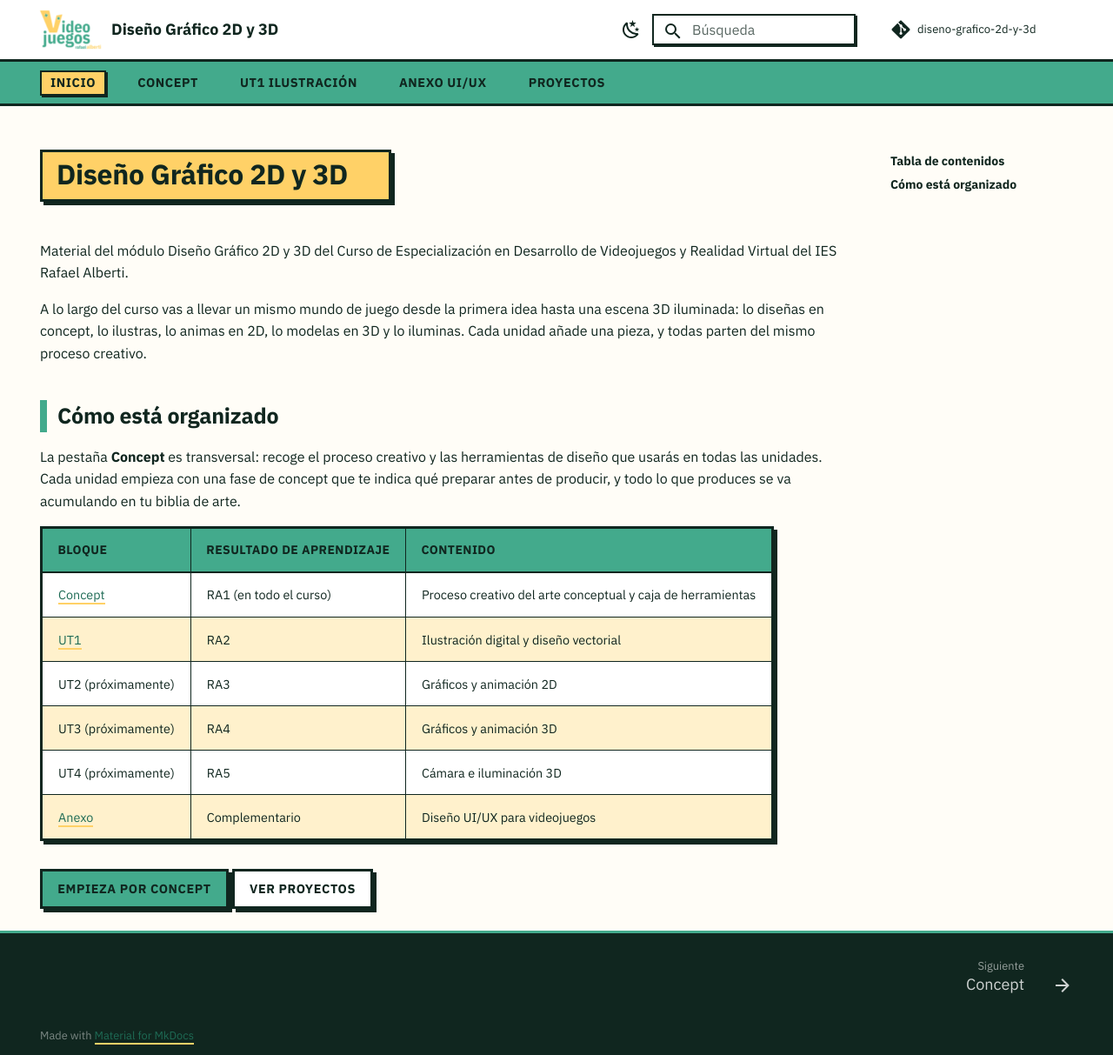
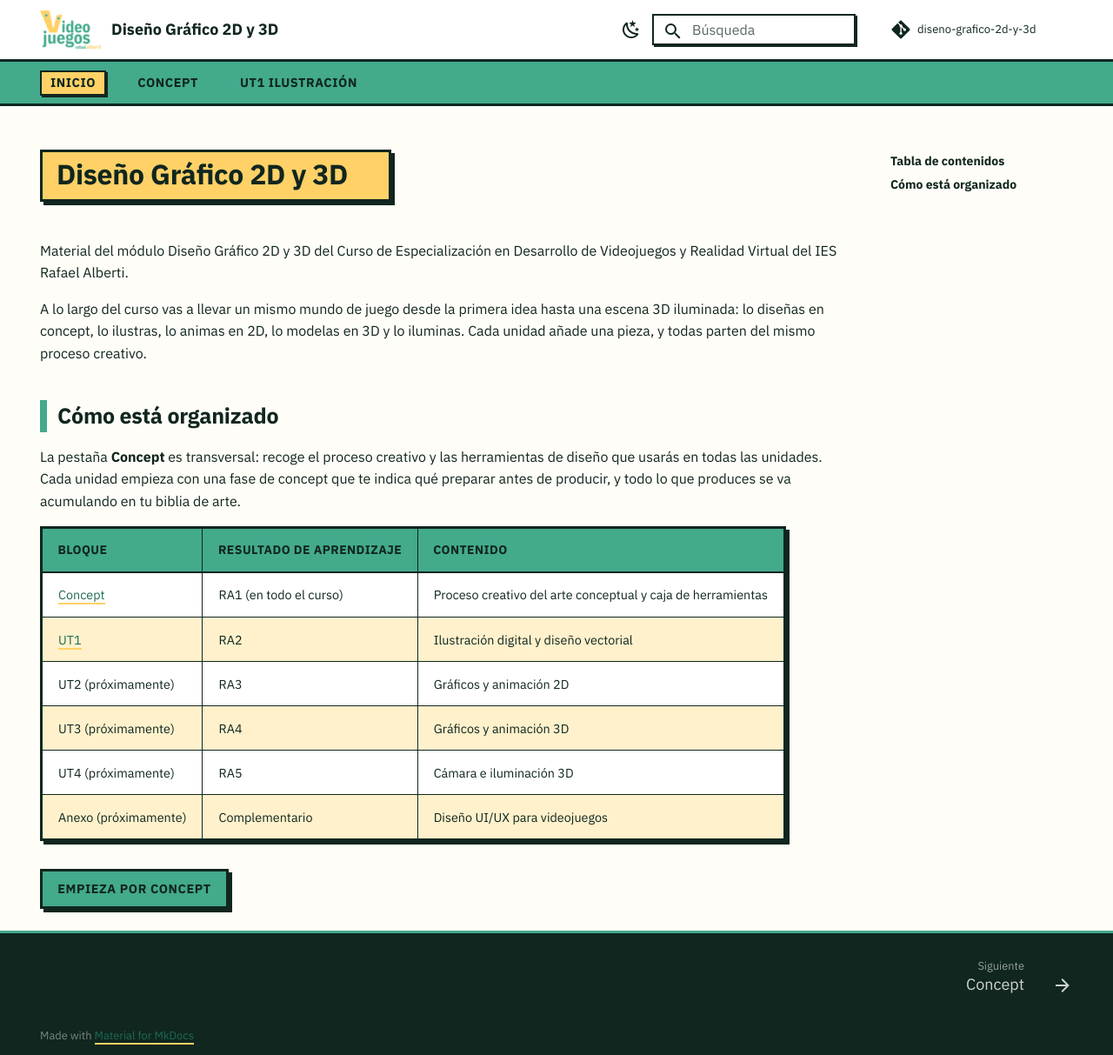
Before and after one commit to envasador/diseno-grafico-2d-y-3d, an MkDocs documentation site: the page built from docs/index.md, in a window 1280 px wide and 1213 px high. Shown: the whole window at 87% size. Built offline with MkDocs 1.6.1 and Material for MkDocs 9.7.7, drawn with Linux system fonts in a browser that asks for light colours; comment, search, counter and statistics services are not loaded; part of the change alters nothing that is shown.

Commit message:
Arte | 26-27

```diff
--- a/docs/index.md
+++ b/docs/index.md
@@ -20,6 +20,6 @@ La pestaña **Concept** es transversal: recoge el proceso creativo y las herrami
 | UT2 (próximamente) | RA3 | Gráficos y animación 2D |
 | UT3 (próximamente) | RA4 | Gráficos y animación 3D |
 | UT4 (próximamente) | RA5 | Cámara e iluminación 3D |
-| [Anexo](anexo-ui-ux/index.md) | Complementario | Diseño UI/UX para videojuegos |
+| Anexo (próximamente) | Complementario | Diseño UI/UX para videojuegos |
 
-[Empieza por Concept](concept/index.md){ .md-button .md-button--primary } [Ver proyectos](proyectos/index.md){ .md-button }
+[Empieza por Concept](concept/index.md){ .md-button .md-button--primary }
--- a/mkdocs.yml
+++ b/mkdocs.yml
@@ -56,13 +56,15 @@ markdown_extensions:
       emoji_index: !!python/name:material.extensions.emoji.twemoji
       emoji_generator: !!python/name:material.extensions.emoji.to_svg
 
-# Unidades ocultas: se abren poco a poco. Para publicar una unidad,
+# Secciones ocultas: se abren poco a poco. Para publicar una unidad,
 # borra su línea de exclude_docs y descomenta su bloque en nav.
 exclude_docs: |
   /ut2/
   /ut3/
   /ut4/
   /assets/ut2/
+  /anexo-ui-ux/
+  /proyectos/
 
 nav:
   - Inicio: index.md
@@ -101,14 +103,14 @@ nav:
 #  - UT4 Cámara y luz:
 #      - ut4/index.md
 #      - Iluminación: ut4/01-iluminacion.md
-  - Anexo UI/UX:
-      - anexo-ui-ux/index.md
-      - Introducción UI/UX: anexo-ui-ux/01-introduccion-ui-ux.md
-      - Leyes de UX: anexo-ui-ux/02-leyes-ux.md
-      - El HUD: anexo-ui-ux/03-hud.md
-      - Diseño de producto aplicado: anexo-ui-ux/04-diseno-de-producto-aplicado.md
-  - Proyectos:
-      - proyectos/index.md
-      - Proyecto 1 · Arte 2D: proyectos/proyecto-2d.md
-      - Proyecto 2 · Arte 3D: proyectos/proyecto-3d.md
-      - Proyecto 3 · Cinemática: proyectos/proyecto-cinematica.md
+#  - Anexo UI/UX:
+#      - anexo-ui-ux/index.md
+#      - Introducción UI/UX: anexo-ui-ux/01-introduccion-ui-ux.md
+#      - Leyes de UX: anexo-ui-ux/02-leyes-ux.md
+#      - El HUD: anexo-ui-ux/03-hud.md
+#      - Diseño de producto aplicado: anexo-ui-ux/04-diseno-de-producto-aplicado.md
+#  - Proyectos:
+#      - proyectos/index.md
+#      - Proyecto 1 · Arte 2D: proyectos/proyecto-2d.md
+#      - Proyecto 2 · Arte 3D: proyectos/proyecto-3d.md
+#      - Proyecto 3 · Cinemática: proyectos/proyecto-cinematica.md
```
